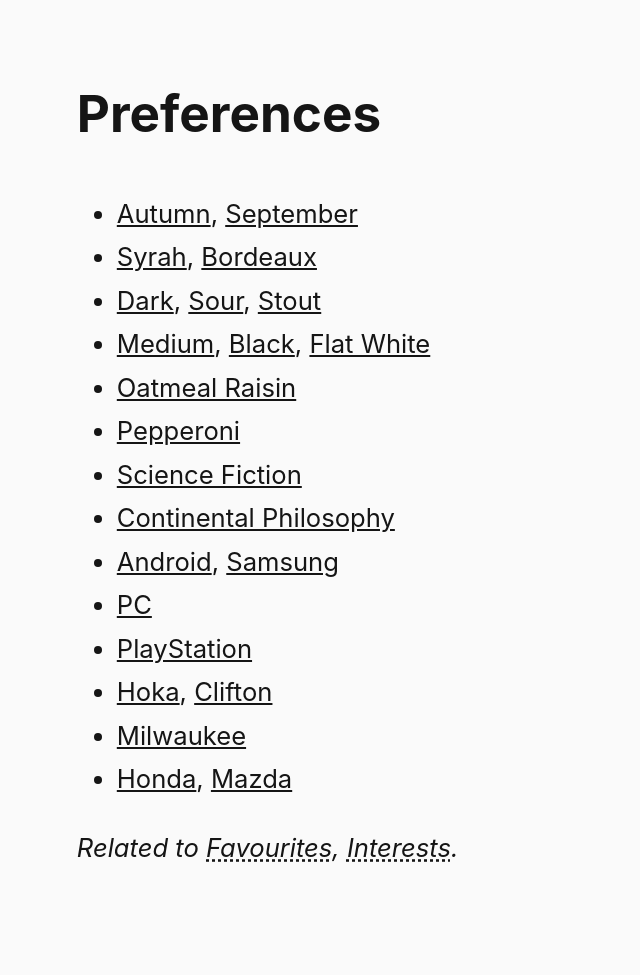
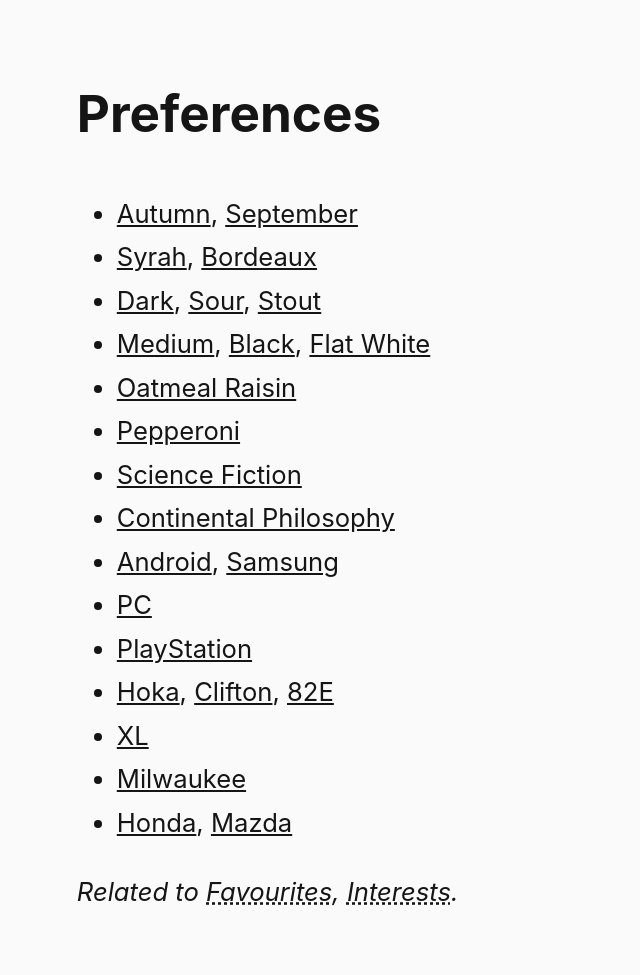
Before and after one commit to steinea/fyi, a Jekyll site: the page built from pages/preferences.md, in a window 1280 px wide. Shown: the whole page, without its empty margins (0-640 px from the left). Built offline with Jekyll 4.4.1, drawn with Linux system fonts in a browser that asks for light colours; before the commit the page ends 931 px from its top, so only the background shows below that.

Commit message:
Add more preferences

```diff
--- a/pages/preferences.md
+++ b/pages/preferences.md
@@ -15,7 +15,8 @@ permalink: /preferences/
 * [Android](https://en.wikipedia.org/wiki/Android_(operating_system)), [Samsung](https://en.wikipedia.org/wiki/Samsung)
 * [PC](https://en.wikipedia.org/wiki/Personal_computer)
 * [PlayStation](https://en.wikipedia.org/wiki/PlayStation)
-* [Hoka](https://en.wikipedia.org/wiki/Hoka_(brand)), [Clifton](https://www.hoka.com/en/ca/clifton/)
+* [Hoka](https://en.wikipedia.org/wiki/Hoka_(brand)), [Clifton](https://www.hoka.com/en/ca/clifton/), [82E](https://en.wikipedia.org/wiki/Shoe_size)
+* [XL](https://en.wikipedia.org/wiki/T-shirt)
 * [Milwaukee](https://en.wikipedia.org/wiki/Milwaukee_Tool)
 * [Honda](https://en.wikipedia.org/wiki/Honda), [Mazda](https://en.wikipedia.org/wiki/Mazda)
 
```
